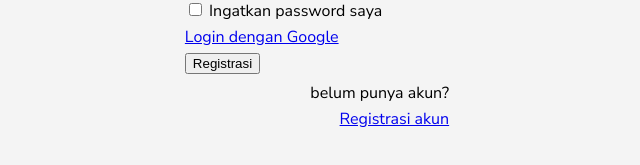
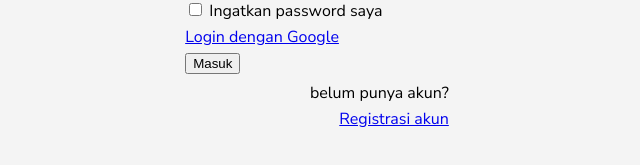
Before and after one commit to AigrettaM/PemrogramanWeb, a plain HTML site: page Pertemuan 3/Tugas_Login.html in a window 1280 px wide. Shown: the part 285-450 px from the top of the page, 323-963 px from the left. Drawn offline with Linux system fonts and the light colour scheme.

Commit message:
button commit

```diff
--- a/Pertemuan 3/Tugas_Login.html
+++ b/Pertemuan 3/Tugas_Login.html
@@ -50,8 +50,8 @@
                 </td>
             </tr>
             <tr>
-                <td colspan="2" style="text-align: center;">
-                    <button type="submit">Registrasi</button>
+                <td colspan="2" style="text-align: left;">
+                    <button type="submit">Masuk</button>
                 </td>
             </tr>
             <tr>
```
Also changed, not shown: Pertemuan 3/Tugas_Regist.html (+1 -1 lines).
